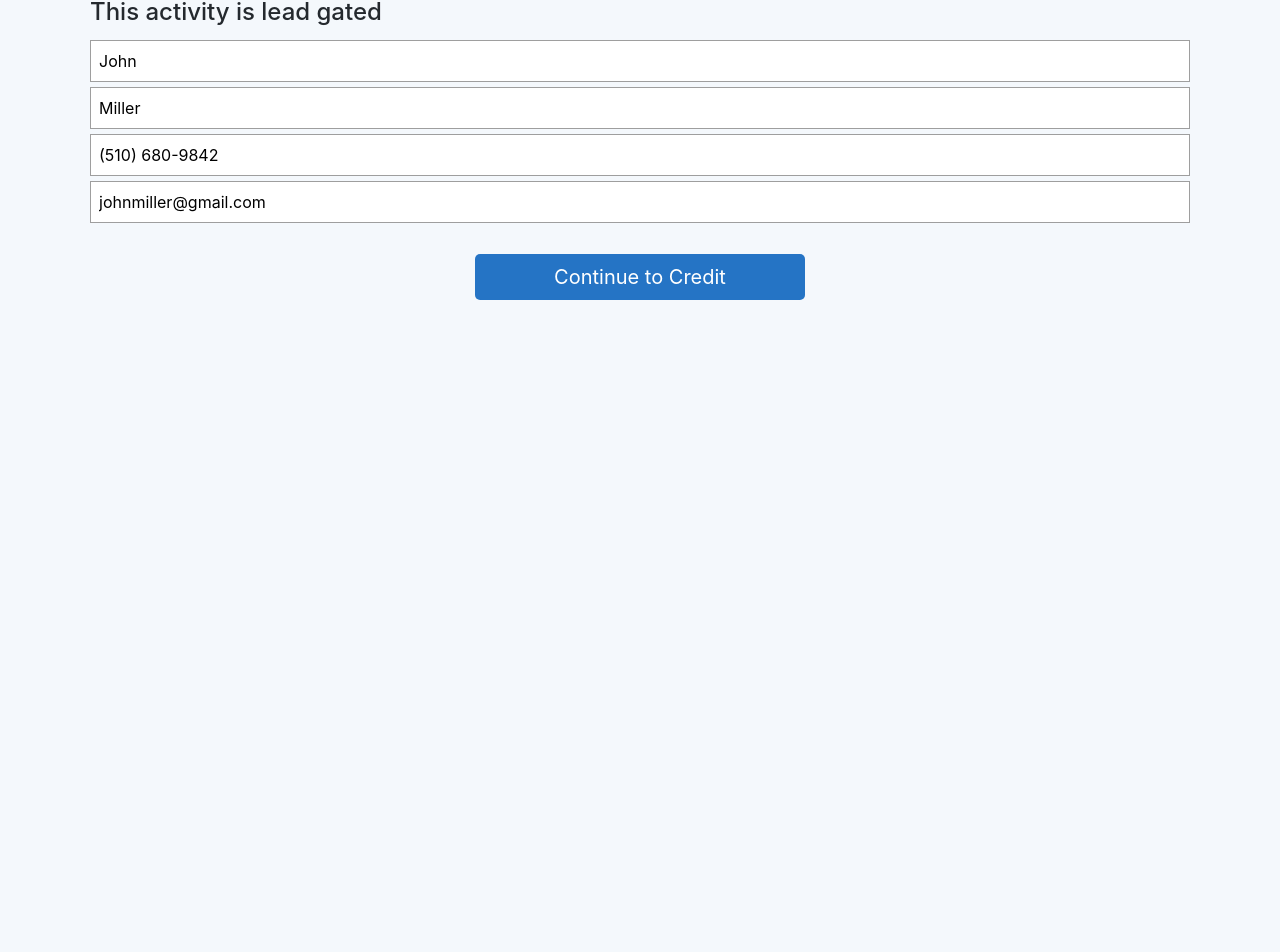
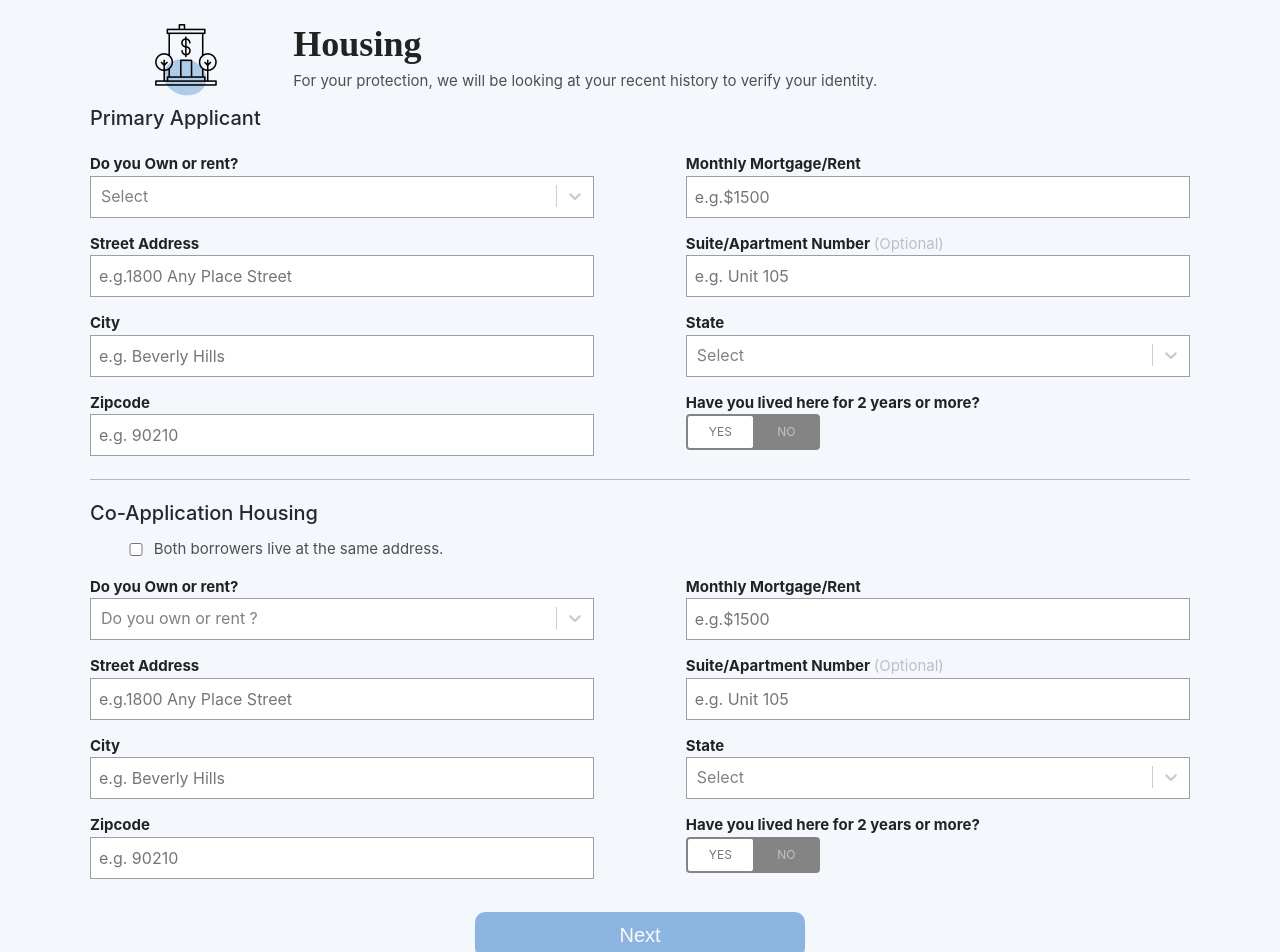
Before and after one commit to kadiyamshivaji/dealertrack, a React (Create React App) app in the folder dealer/: page / in a window 1280 px wide. Shown: the part 114-1066 px from the top of the page. Before the commit the page ends 800 px from the top, so only its background shows below. Built offline with nearby package versions, Linux system fonts and the light colour scheme.

Commit message:
added functionality for the same address

```diff
--- a/dealer/src/App.scss
+++ b/dealer/src/App.scss
@@ -370,7 +370,10 @@ input[type="checkbox"] {
   font-weight: 500;
   cursor: pointer;
 }
-
+.disable {
+  opacity: 0.5;
+  pointer-events: none;
+}
 .r-title {
   background: #ffff;
   padding-left: 25px;
--- a/dealer/src/HomeContainer.js
+++ b/dealer/src/HomeContainer.js
@@ -115,7 +115,7 @@ class HomeContainer extends React.Component {
                   ReviewDetailsValidations
                 ])}
               >
-                <Step component={ContactInfo} title="Personal" />
+                {/* <Step component={ContactInfo} title="Personal" /> */}
                 <Step component={HousingDetails} title="Housing" />
                 <Step component={EmploymentDetails} title="Employment" />
                 <Step component={ReviewDetails} title="Review" />
--- a/dealer/src/Housing.js
+++ b/dealer/src/Housing.js
@@ -252,11 +252,12 @@ export default ({ touched, errors, values }) => (
           )}
         />
         <Row>
-          <Col>
+          <Col className={values.roles[0] === "admin" ? "disable" : ""}>
             <p className="place-holder">Do you Own or rent?</p>
             <Field
               className="select"
               name="OwnJ"
+              value={values.roles[0] === "admin" ? values.Own : ""}
               options={OwnOptions}
               component={CustomSelect}
               placeholder="Do you own or rent ?"
@@ -264,20 +265,26 @@ export default ({ touched, errors, values }) => (
             />
           </Col>
           <Col xs={1}></Col>
-          <Col>
+          <Col className={values.roles[0] === "admin" ? "disable" : ""}>
             <p className="place-holder">Monthly Mortgage/Rent</p>
-            <Field name="RentJ" id="RentJ" placeholder="e.g.$1500" />
+            <Field
+              name="RentJ"
+              id="RentJ"
+              value={values.roles[0] === "admin" ? values.Rent : ""}
+              placeholder="e.g.$1500"
+            />
             {touched.RentJ && typeof errors.Rent === "string" && (
               <div className="input-feedback">{errors.RentJ}</div>
             )}
           </Col>
         </Row>
         <Row>
-          <Col>
+          <Col className={values.roles[0] === "admin" ? "disable" : ""}>
             <p className="place-holder">Street Address</p>
             <Field
               name="StreetAddressJ"
               id="StreetAddressJ"
+              value={values.roles[0] === "admin" ? values.StreetAddress : ""}
               placeholder="e.g.1800 Any Place Street"
             />
             {touched.StreetAddressJ &&
@@ -286,32 +293,43 @@ export default ({ touched, errors, values }) => (
               )}
           </Col>
           <Col xs={1}></Col>
-          <Col>
+          <Col className={values.roles[0] === "admin" ? "disable" : ""}>
             <p className="place-holder">
               Suite/Apartment Number{" "}
               <span className="optional"> (Optional)</span>
             </p>
-            <Field name="SuitNoJ" id="SuitNoJ" placeholder="e.g. Unit 105" />
+            <Field
+              name="SuitNoJ"
+              id="SuitNoJ"
+              value={values.roles[0] === "admin" ? values.SuitNo : ""}
+              placeholder="e.g. Unit 105"
+            />
             {touched.SuitNoJ && typeof errors.SuitNoJ === "string" && (
               <div className="input-feedback">{errors.SuitNoJ}</div>
             )}
           </Col>
         </Row>
         <Row>
-          <Col>
+          <Col className={values.roles[0] === "admin" ? "disable" : ""}>
             <p className="place-holder">City</p>
-            <Field name="CityJ" id="CityJ" placeholder="e.g. Beverly Hills" />
+            <Field
+              name="CityJ"
+              id="CityJ"
+              placeholder="e.g. Beverly Hills"
+              value={values.roles[0] === "admin" ? values.City : ""}
+            />
             {touched.CityJ && typeof errors.CityJ === "string" && (
               <div className="input-feedback">{errors.CityJ}</div>
             )}
           </Col>
           <Col xs={1}></Col>
-          <Col>
+          <Col className={values.roles[0] === "admin" ? "disable" : ""}>
             <p className="place-holder">State</p>
             <Field
               className="select"
               name="StateJ"
               options={States}
+              value={values.roles[0] === "admin" ? values.State : ""}
               component={CustomSelect}
               placeholder="Select"
               isMulti={false}
@@ -322,9 +340,14 @@ export default ({ touched, errors, values }) => (
           </Col>
         </Row>
         <Row>
-          <Col>
+          <Col className={values.roles[0] === "admin" ? "disable" : ""}>
             <p className="place-holder">Zipcode</p>
-            <Field name="ZipcodeJ" id="ZipcodeJ" placeholder="e.g. 90210" />
+            <Field
+              name="ZipcodeJ"
+              id="ZipcodeJ"
+              value={values.roles[0] === "admin" ? values.Zipcode : ""}
+              placeholder="e.g. 90210"
+            />
             {touched.ZipcodeJ && typeof errors.ZipcodeJ === "string" && (
               <div className="input-feedback">{errors.ZipcodeJ}</div>
             )}
--- a/dealer/src/LeadFormDetails.js
+++ b/dealer/src/LeadFormDetails.js
@@ -20,10 +20,10 @@ class LeadFormDetails extends React.Component {
   constructor(props) {
     super(props);
     this.state = {
-      ShowLeadPage: true,
+      ShowLeadPage: false,
       showWelcomePage: false,
       ShowHomePage: false,
-      ShowMainPage: false,
+      ShowMainPage: true,
       showReqInfo: false,
       showProInfo: false,
       newHomePagne: false,
--- a/dealer/src/lib/Select.js
+++ b/dealer/src/lib/Select.js
@@ -7,6 +7,7 @@ export const CustomSelect = ({
   field,
   form,
   options,
+  value,
   isMulti = false
 }) => {
   const onChange = (option) => {
@@ -22,7 +23,7 @@ export const CustomSelect = ({
     if (options) {
       return isMulti
         ? options.filter(option => field.value.indexOf(option.value) >= 0)
-        : options.find(option => option.value === field.value);
+        : options.find(option => option.value ===( field.value || value));
     } else {
       return isMulti ? [] : ("");
     }
--- a/dealer/src/withFormik.js
+++ b/dealer/src/withFormik.js
@@ -35,7 +35,7 @@ export default withFormik({
     City_P: "",
     State_P: "",
     Zipcode_P: "",
-
+    roles:"",
     OwnJ: "",
     RentJ: "",
     StreetAddressJ: "",
@@ -105,7 +105,7 @@ export default withFormik({
     IncomeJoint: "",
     Policy1: false,
     Policy2: false,
-    IsCoApplicantFormEnable: props.data.Joint,
+    IsCoApplicantFormEnable: true,//props.data.Joint,
     addressLine1: "",
     addressLine2: "",
     country: ""
```
